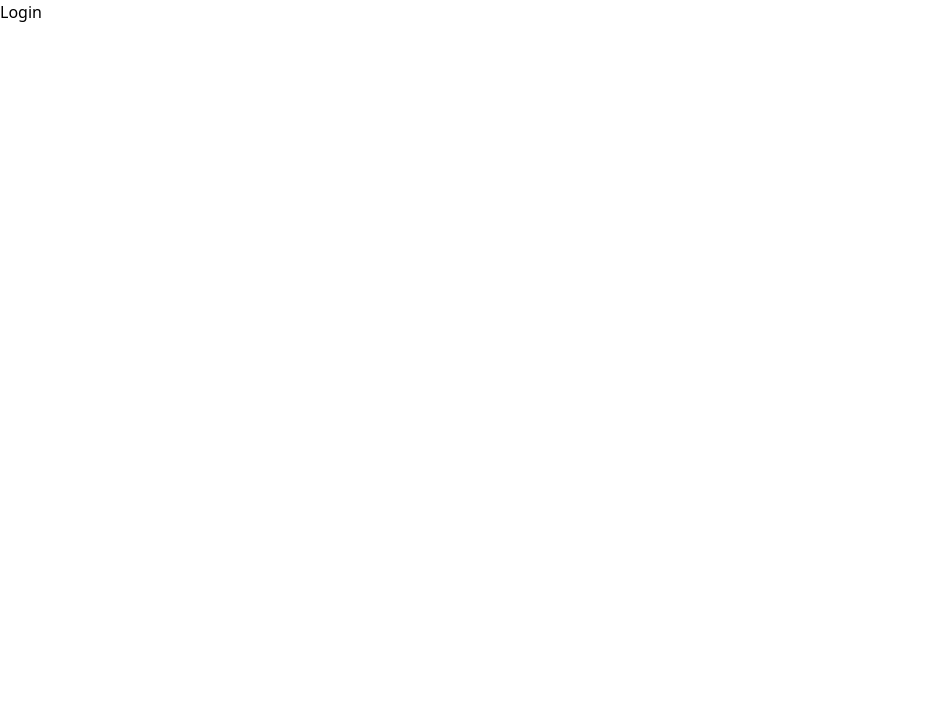
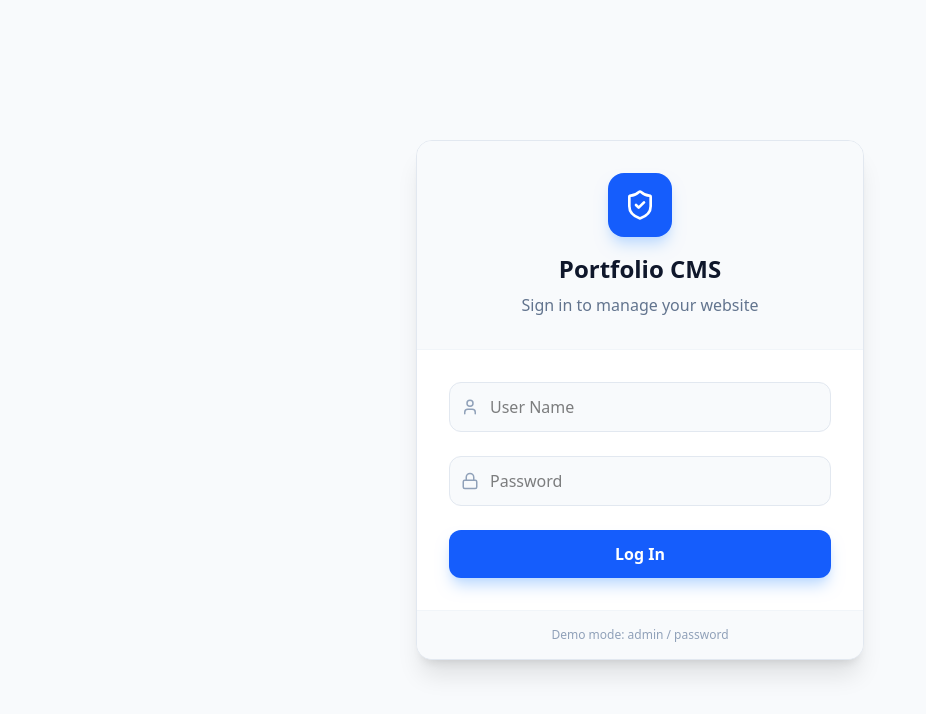
Before and after one commit to jananigel/profile-cms, a React (Vite) app: page / in a window 1280 px wide. Shown: the top 714 px of the page, without its empty margins (0-926 px from the left). Built offline with nearby package versions, Linux system fonts and the light colour scheme.

Commit message:
feat: implement the login page
- update the UI
- add the react hook form

```diff
--- a/src/pages/login/Login.page.tsx
+++ b/src/pages/login/Login.page.tsx
@@ -1,5 +1,121 @@
+import { Lock, type LucideIcon, ShieldCheck, User } from 'lucide-react';
+import React, { type MouseEventHandler, useState } from 'react';
+import { type RegisterOptions, type SubmitHandler, useForm } from 'react-hook-form';
+
+import TextButton from '../../shared/widgets/text-button/TextButton.widget';
+
+interface LoginForm {
+	userName: string;
+	password: string;
+}
+
+interface FormField {
+	name: keyof LoginForm;
+	label: string;
+	fieldIcon: LucideIcon;
+	setting: RegisterOptions<LoginForm>;
+}
+
+const formList: FormField[] = [
+	{
+		name: 'userName',
+		label: 'User Name',
+		fieldIcon: User as LucideIcon,
+		setting: {
+			required: { value: true, message: 'This field is required' },
+			// pattern: {
+			// 	// TODO: email format
+			// },
+		},
+	},
+	{
+		name: 'password',
+		label: 'Password',
+		fieldIcon: Lock as LucideIcon,
+		setting: {
+			required: { value: true, message: 'This field is required' },
+			minLength: { value: 6, message: 'Should over 6 words' },
+			validate: {
+				// TODO: 1 uppercase, 1 special charter, 1 number, 1 lowercase, cannot less than 6 words
+			},
+		},
+	},
+];
+
 const LoginPage = () => {
-	return <>Login</>;
+	const [error, setError] = useState('');
+
+	const {
+		formState: { errors },
+		register,
+		handleSubmit,
+	} = useForm<LoginForm>();
+
+	const onSubmit: SubmitHandler<LoginForm> = (data, e) => {
+		e?.preventDefault();
+		if (data.userName === 'admin' && data.password === 'password') {
+			setError('');
+			// handle login
+		} else {
+			setError('Invalid credentials. Use admin/password');
+		}
+	};
+
+	return (
+		<>
+			<div className="min-h-screen bg-slate-50 flex items-center justify-center p-6">
+				<div className="w-full max-w-md">
+					<div className="bg-white rounded-2xl shadow-xl border border-slate-200 overflow-hidden">
+						<div className="p-8 text-center bg-slate-50 border-b border-slate-100">
+							<div className="w-16 h-16 bg-blue-600 rounded-2xl flex items-center justify-center mx-auto mb-4 shadow-lg shadow-blue-200">
+								<ShieldCheck className="text-white" size={32} />
+							</div>
+							<h1 className="text-2xl font-bold text-slate-900">Portfolio CMS</h1>
+							<p className="text-slate-500 mt-2">Sign in to manage your website</p>
+						</div>
+						<form className="p-8 space-y-6" onSubmit={handleSubmit(onSubmit)}>
+							{formList.map(({ name, setting, label, fieldIcon }) => {
+								const Icon = fieldIcon;
+								const fieldRegister = register(name, setting);
+								const handleInputChange = (event: React.ChangeEvent<HTMLInputElement>) => {
+									setError('');
+									fieldRegister.onChange(event);
+								};
+								return (
+									<div className="relative" key={name}>
+										<Icon
+											className="absolute left-3 top-1/2 -translate-y-1/2 text-slate-400"
+											size={18}
+										/>
+										<input
+											type={name === 'userName' ? 'text' : 'password'}
+											placeholder={label}
+											autoComplete="off"
+											className="w-full pl-10 pr-4 py-3 bg-slate-50 border border-slate-200 rounded-xl focus:outline-none focus:ring-2 focus:ring-blue-500/20 focus:border-blue-500 transition-all"
+											{...fieldRegister}
+											onChange={handleInputChange}
+										/>
+										{errors[name] && (
+											<p className="absolute text-[#f00] text-sm">{errors[name]?.message}</p>
+										)}
+									</div>
+								);
+							})}
+							{error && (
+								<div className="bg-red-50 text-red-600 px-4 py-3 rounded-lg text-sm border border-red-100">
+									{error}
+								</div>
+							)}
+							<TextButton label={'Log In'} btnType={'submit'}></TextButton>
+						</form>
+						<div className="p-4 text-center bg-slate-50 border-t border-slate-100">
+							<p className="text-xs text-slate-400">Demo mode: admin / password</p>
+						</div>
+					</div>
+				</div>
+			</div>
+		</>
+	);
 };
 
 export default LoginPage;
```
